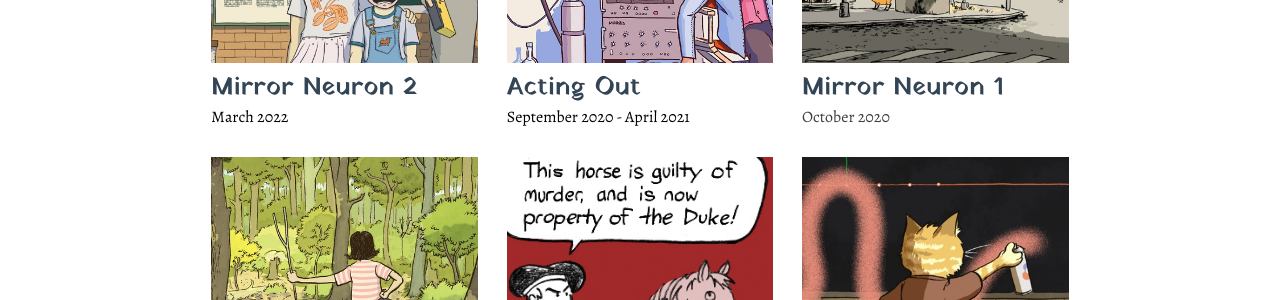
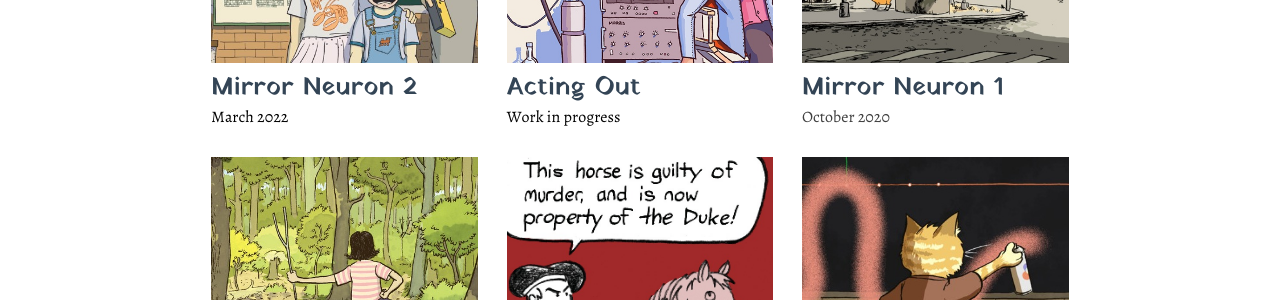
Before and after one commit to ivyallie/ivyallie.github.io, a Jekyll site: the page built from comics/index.html, in a window 1280 px wide and 900 px high. Shown: the part 373-673 px from the top of the window. Built offline with Jekyll 4.4.1, drawn with Linux system fonts in a browser that asks for light colours.

Commit message:
Acting Out date to WIP

```diff
--- a/comics/index.html
+++ b/comics/index.html
@@ -9,7 +9,7 @@ description: Comics written and drawn by Ivy Allie
         <h2>Mirror Neuron 2</h2></a><span>March 2022</span></div>
     <div class="comic_cell"><a href="/comics/acting_out/"><img src="/comics/images/acting_out/ao_preview.jpg"
                                                                alt="Acting Out"/>
-        <h2>Acting Out</h2></a><span>September 2020 - April 2021</span></div>
+        <h2>Acting Out</h2></a><span>Work in progress</span></div>
     <div class="comic_cell"><a href="/comics/sanitycheck1/"><img
             src="/comics/images/sanitycheck1/sanitycheck01_thumb.jpg"/>
         <h2>Mirror Neuron 1</h2><span class="datestamp">October 2020</span></a></div>
--- a/comics/mirror_neuron_2.html
+++ b/comics/mirror_neuron_2.html
@@ -4,6 +4,7 @@ supertitle: Comics
 layout: no_header
 permalink: /comics/mirrorneuron2/
 description: The second issue of Ivy Allie's personal comics magazine
+license: CC BY-NC-SA 4.0
 ---
 
 {% include comic_display_script.html list="
```
